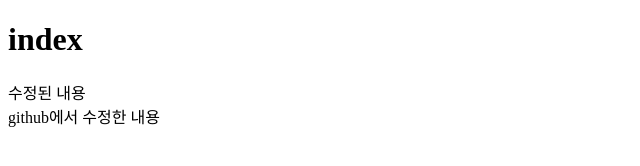
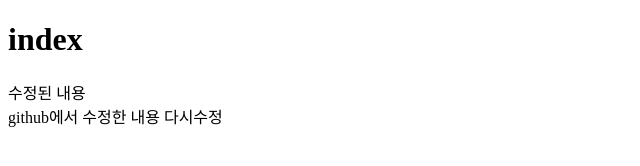
Before and after one commit to TrialGame/guestbook, a plain HTML site: page index.html in a window 1280 px wide. Shown: the full height of the page, 0-640 px from the left. Drawn offline with Linux system fonts and the light colour scheme.

Commit message:
Update index.html

```diff
--- a/index.html
+++ b/index.html
@@ -9,5 +9,6 @@
     <h1>index</h1>
     <div>수정된 내용</div>
     github에서 수정한 내용
+    다시수정
 </body>
 </html>
```
